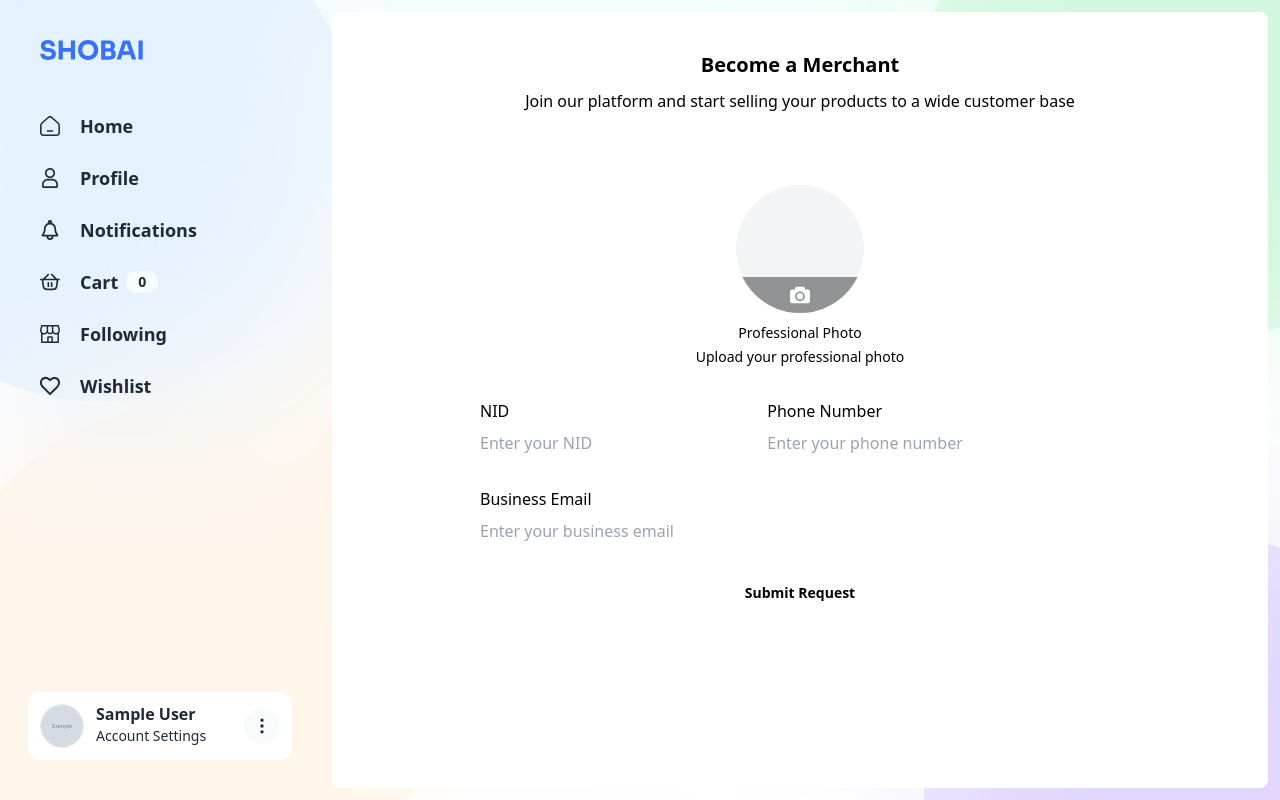
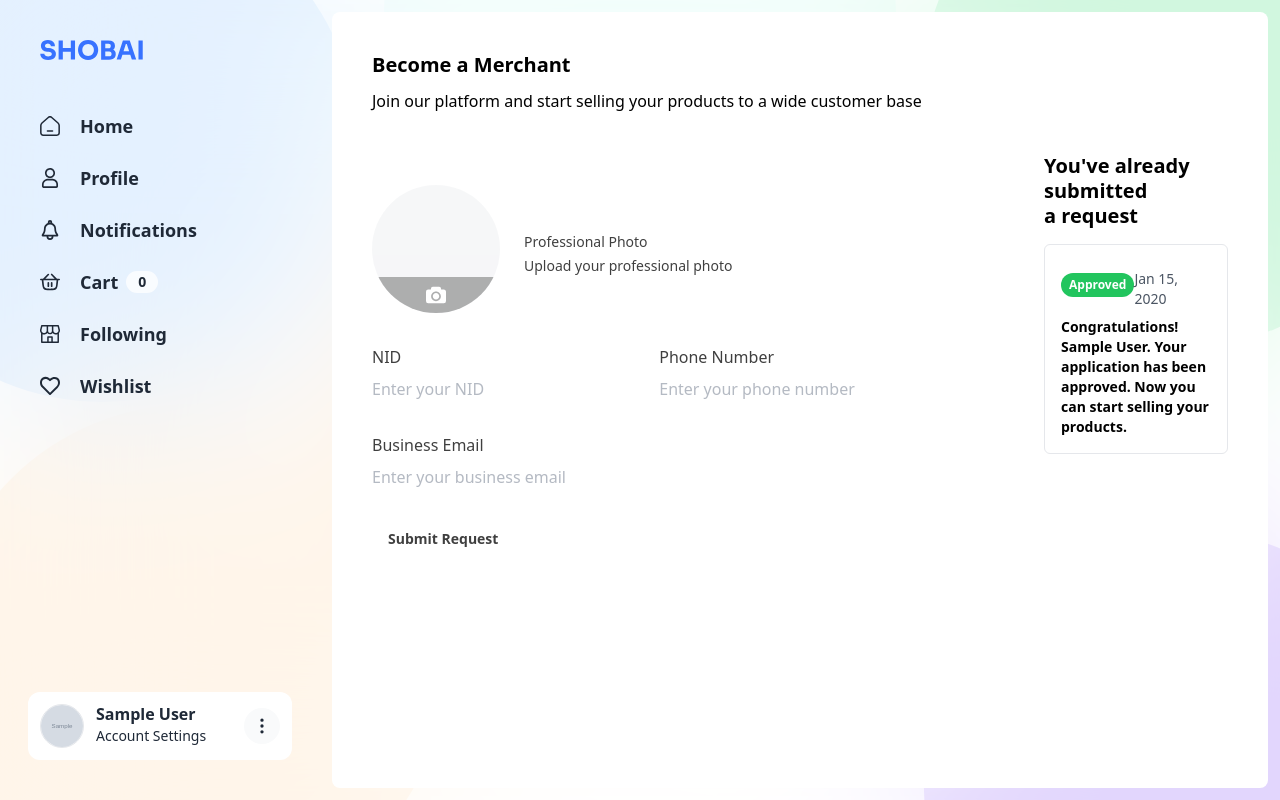
Before and after one commit to Mohotasir/SHOBAI, a Django app: page /become-merchant in a window 1280 px wide. Run offline with Django 5.2, Linux system fonts and the light colour scheme; a user stored in the database is signed in; tables that the repository leaves empty hold one stand-in row (values such as "Sample post"); grey boxes marked "Sample" are stand-in pictures; some libraries are stand-ins or nearby versions.

Commit message:
updated merchant application - added update status button - displays previous applications with status

```diff
--- a/apps/users/templates/become_merchant.html
+++ b/apps/users/templates/become_merchant.html
@@ -3,17 +3,18 @@
 
 {% block slot %}
    <section class="p-10 col-start-2 col-span-1 flex flex-col gap-y-10 bg-white flex-1 rounded-lg shadow-card">
-      <header class="space-y-3 text-center">
+      <header class="space-y-3">
          <div class="text-foreground text-xl font-bold leading-tight">Become a Merchant</div>
          <div>Join our platform and start selling your products to a wide customer base</div>
       </header>
 
+      <main class="flex justify-between gap-x-6">
          <form method="post"
                enctype="multipart/form-data"
-            class="mx-auto w-full max-w-screen-sm space-y-8">
+               class="w-full max-w-screen-sm space-y-8 {% if has_approved or has_pending %}opacity-75{% endif %}">
             {% csrf_token %}
-         <div class="flex flex-col w-full items-center text-center space-y-2.5">
-            <div class="flex-center relative size-32 rounded-full bg-gray-100 overflow-hidden">
+            <div class="flex items-center gap-x-6 w-full space-y-2.5">
+               <div class="flex-center relative size-32 rounded-full bg-gray-100 overflow-hidden flex-shrink-0">
                   {{ form.photo }}
 
                   <img id="image-preview"
@@ -32,7 +33,7 @@
                   </div>
                </div>
 
-            <div class="space-y-1 text-sm">
+               <div class="space-y-1 text-sm w-full">
                   <label for="{{ form.photo.id_for_label }}">Professional Photo</label>
                   <p>Upload your professional photo</p>
                   {% if form.photo.errors %}<span class="text-sm text-destructive">{{ form.photo.errors.0 }}</span>{% endif %}
@@ -60,12 +61,54 @@
                {% if form.email.errors %}<span class="text-sm text-destructive">{{ form.email.errors.0 }}</span>{% endif %}
             </div>
 
-         <div class="flex items-center justify-center">
+            <div>
                <button type="submit"
-                    class="px-4 py-2 rounded-md bg-primary text-sm text-primary-foreground font-semibold active:scale-95 transition-transform">
+                       {% if has_approved or has_pending %}disabled{% endif %}
+                       class="px-4 py-2 rounded-md bg-primary text-sm text-primary-foreground font-semibold active:scale-95 transition-transform {% if has_approved or has_pending %}cursor-not-allowed{% endif %}">
                   Submit Request
                </button>
             </div>
          </form>
+
+         {% if submission_count > 0 %}
+            <div class="pl-2 max-w-72 flex-shrink-0 flex-1 space-y-4">
+               <h2 class="text-xl font-semibold text-foreground leading-tight">
+                  You've already submitted
+                  <br />
+                  {% if submission_count == 1 %}
+                     a
+                  {% else %}
+                     {{ submission_count }}
+                  {% endif %}
+                  request
+               </h2>
+
+               <div class="flex flex-col gap-y-2">
+                  {% for application in previous_applications %}
+                     <div class="p-4 rounded-md border border-gray-200 space-y-2">
+                        <div class="flex items-center justify-between space-y-2">
+                           <span class="px-2 py-1 text-xs rounded-full text-white lowercase first-letter:uppercase font-semibold {% if application.status == 'APPROVED' %}bg-green-500{% elif application.status == 'REJECTED' %}bg-red-500{% else %}bg-orange-500{% endif %}">
+                              {{ application.status }}
+                           </span>
+                           <span class="text-sm text-gray-600">{{ application.date_applied|date:"M d, Y" }}</span>
+                        </div>
+
+                        <p class="text-sm font-semibold">
+                           {% if application.status == 'APPROVED' %}
+                              Congratulations! <span class="text-foreground">{{ user.name }}</span>.
+                              Your application has been approved. Now you can start selling your products.
+                           {% elif application.status == 'REJECTED' %}
+                              Unfortunately, your application was not approved at this time.
+                           {% else %}
+                              Your application is currently under review.
+                           {% endif %}
+                        </p>
+
+                     </div>
+                  {% endfor %}
+               </div>
+            </div>
+         {% endif %}
+      </main>
    </section>
 {% endblock slot %}
--- a/apps/users/urls.py
+++ b/apps/users/urls.py
@@ -13,4 +13,9 @@ urlpatterns = [
     path("manage-users", views.manage_user, name="manage-users"),
     path("users/<int:id>/update-role", views.update_role, name="update-role"),
     path("merchant-applications", views.manage_merchant_applications, name="merchant-applications"),
+    path(
+        "merchant-applications/<int:id>/update-status",
+        views.update_application_status,
+        name="update-application-status",
+    ),
 ]
--- a/apps/users/views.py
+++ b/apps/users/views.py
@@ -73,6 +73,12 @@ def become_merchant(request):
     """
     This view handles the request to become a merchant.
     """
+    # Get previous applications with all needed info in one query
+    previous_applications = MerchantApplication.objects.filter(user=request.user).order_by(
+        "-date_applied"
+    )
+
+    # Handle form submission
     if request.method == "POST":
         form = BecomeMerchantForm(request.POST, request.FILES)
         if form.is_valid():
@@ -81,13 +87,21 @@ def become_merchant(request):
             application.save()
             messages.success(request, "Successfully submitted!")
             return redirect("home")
-        else:
-            print(form.errors)
-
+        # Remove print statement since it's not useful in production
     else:
         form = BecomeMerchantForm()
 
-    return render(request, "become_merchant.html", {"form": form})
+    return render(
+        request,
+        "become_merchant.html",
+        {
+            "form": form,
+            "submission_count": previous_applications.count(),
+            "previous_applications": previous_applications,
+            "has_approved": previous_applications.filter(status="APPROVED").exists(),
+            "has_pending": previous_applications.filter(status="PENDING").exists(),
+        },
+    )
 
 
 @login_required
@@ -146,6 +160,24 @@ def manage_merchant_applications(request):
 
 
 @role_required(["ADMIN"])
+def update_application_status(request, id):
+    status = request.GET.get("status", "").upper()
+    if status not in ["PENDING", "APPROVED", "REJECTED"]:
+        return redirect("merchant-applications")
+
+    application = MerchantApplication.objects.get(pk=id)
+    application.status = status
+
+    # If approved, update user role to merchant
+    if status == "APPROVED":
+        application.user.role = "MERCHANT"
+        application.user.save(update_fields=["role"])
+
+    application.save()
+    return redirect("merchant-applications")
+
+
+@role_required(["ADMIN"])
 def manage_user(request):
     role = request.GET.get("role", "all")
     query = request.GET.get("q", "")
```
Also changed, not shown: apps/users/templates/merchant-applications.html (+19 -3 lines). Lines whose indentation alone changed are shown as unchanged.
